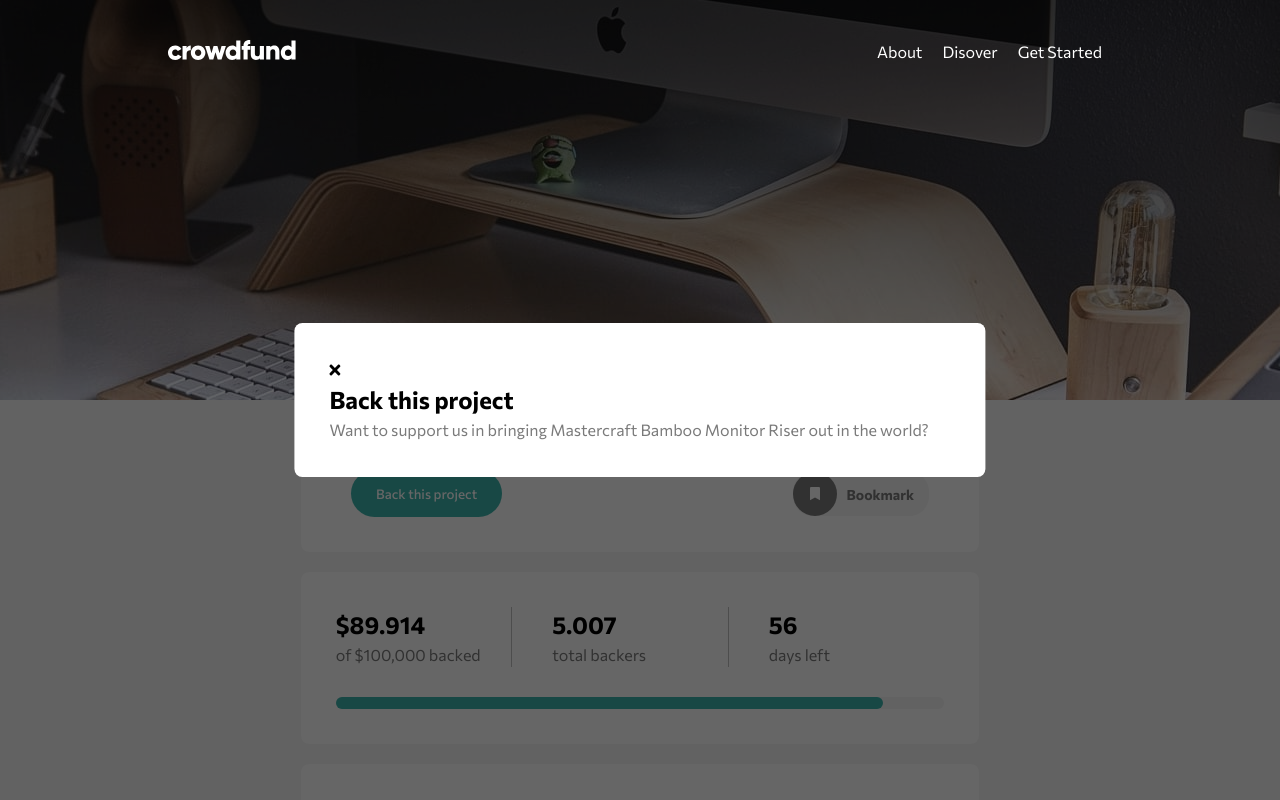
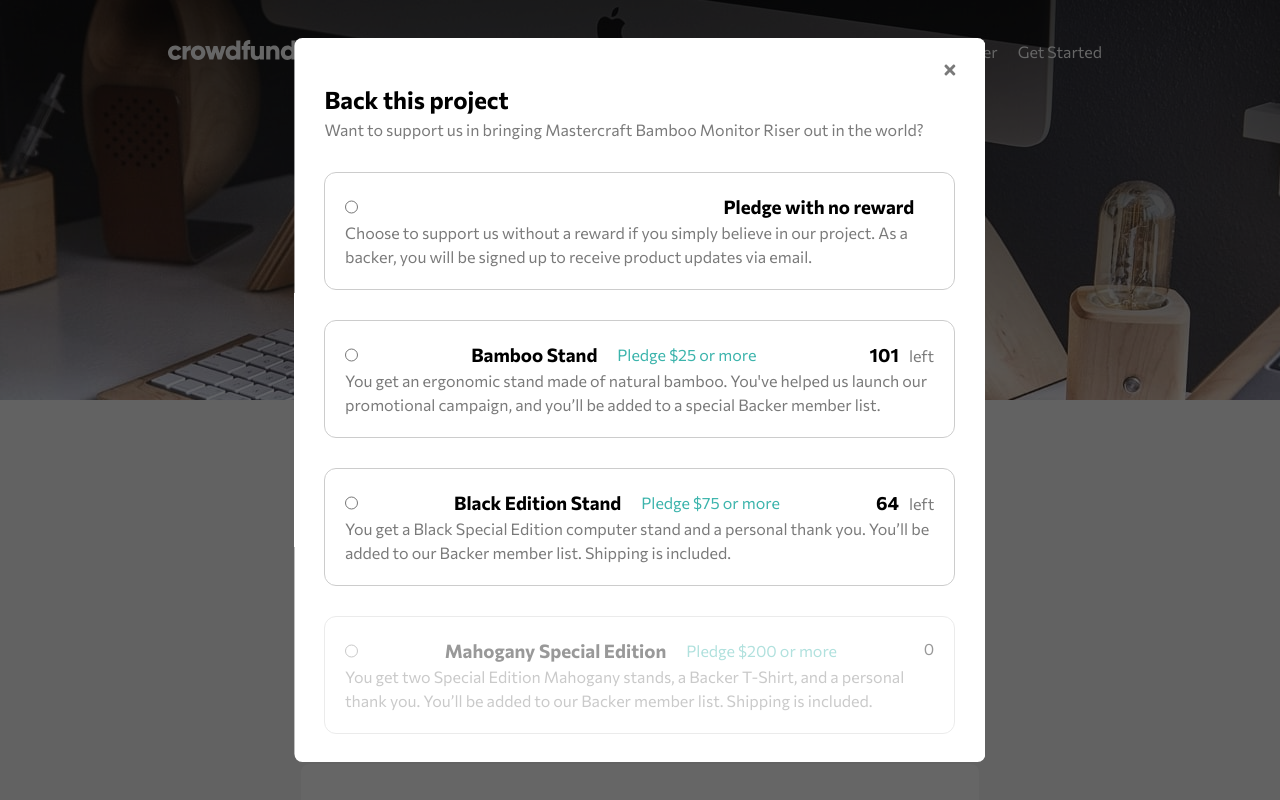
Before and after one commit to GutuGaluppo/crowdfunding_frontend_mentor, a React (Create React App) app: page / in a window 1280 px wide. Both pictures are taken after a click on the button "Back this project". Shown: the top 800 px of the page. Built offline with nearby package versions, Linux system fonts and the light colour scheme.

Commit message:
added OptionsModal into Modal

```diff
--- a/src/Modal/Modal.js
+++ b/src/Modal/Modal.js
@@ -2,16 +2,21 @@ import React from 'react'
 import './modal-style.css'
 import { faTimes } from "@fortawesome/free-solid-svg-icons";
 import { FontAwesomeIcon } from "@fortawesome/react-fontawesome";
+import OptionsModal from '../OptionsModal/OptionsModal';
 
-function Modal({ setShowModal }) {
+function Modal({ setShowModal, data }) {
 	return (
 		<div className="modal">
 			<section className="modal-main">
-				<div onClick={() => setShowModal(false)}><FontAwesomeIcon icon={faTimes} /></div>
+				<div onClick={() => setShowModal(false)} className="modal-close-btn">
+					<FontAwesomeIcon icon={faTimes} />
+				</div>
 				<h1>Back this project</h1>
 				<p>Want to support us in bringing Mastercraft Bamboo Monitor Riser out in the world?</p>
 
-
+				<div className="cards-container">
+					<OptionsModal data={data} />
+				</div>
 			</section>
 		</div>
 	)
--- a/src/Modal/modal-style.css
+++ b/src/Modal/modal-style.css
@@ -1,18 +1,30 @@
 .modal {
-  position: fixed;
-  top: 0;
-  left: 0;
-  width:100%;
-  height: 100%;
-  background: rgba(0, 0, 0, 0.6);
+	position: fixed;
+	top: 0;
+	left: 0;
+	width: 100%;
+	height: 100%;
+	background: rgba(0, 0, 0, 0.6);
+	z-index: 1000;
 }
 
 .modal-main {
-	position:fixed;
+	position: fixed;
 	background: white;
 	width: 54%;
 	height: auto;
-	top:50%;
-	left:50%;
-	transform: translate(-50%,-50%);
+	top: 50%;
+	left: 50%;
+	transform: translate(-50%, -50%);
+	padding:20px 30px;
 }
+
+.modal-close-btn {
+	text-align: right;
+	color: var(--darkGray);
+}
+
+.cards-container{
+	height: 600px;
+	overflow: auto;
+}
```
